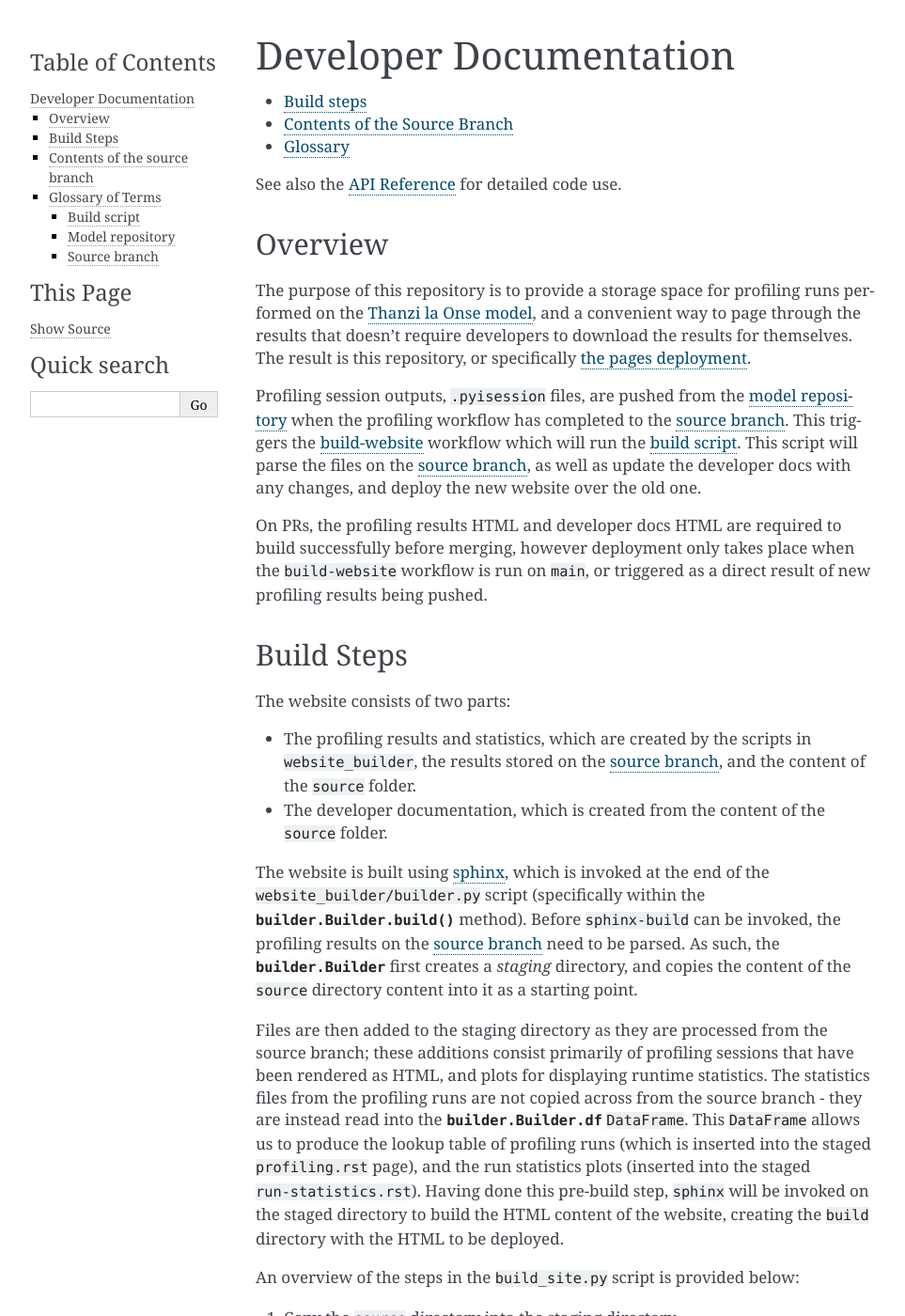
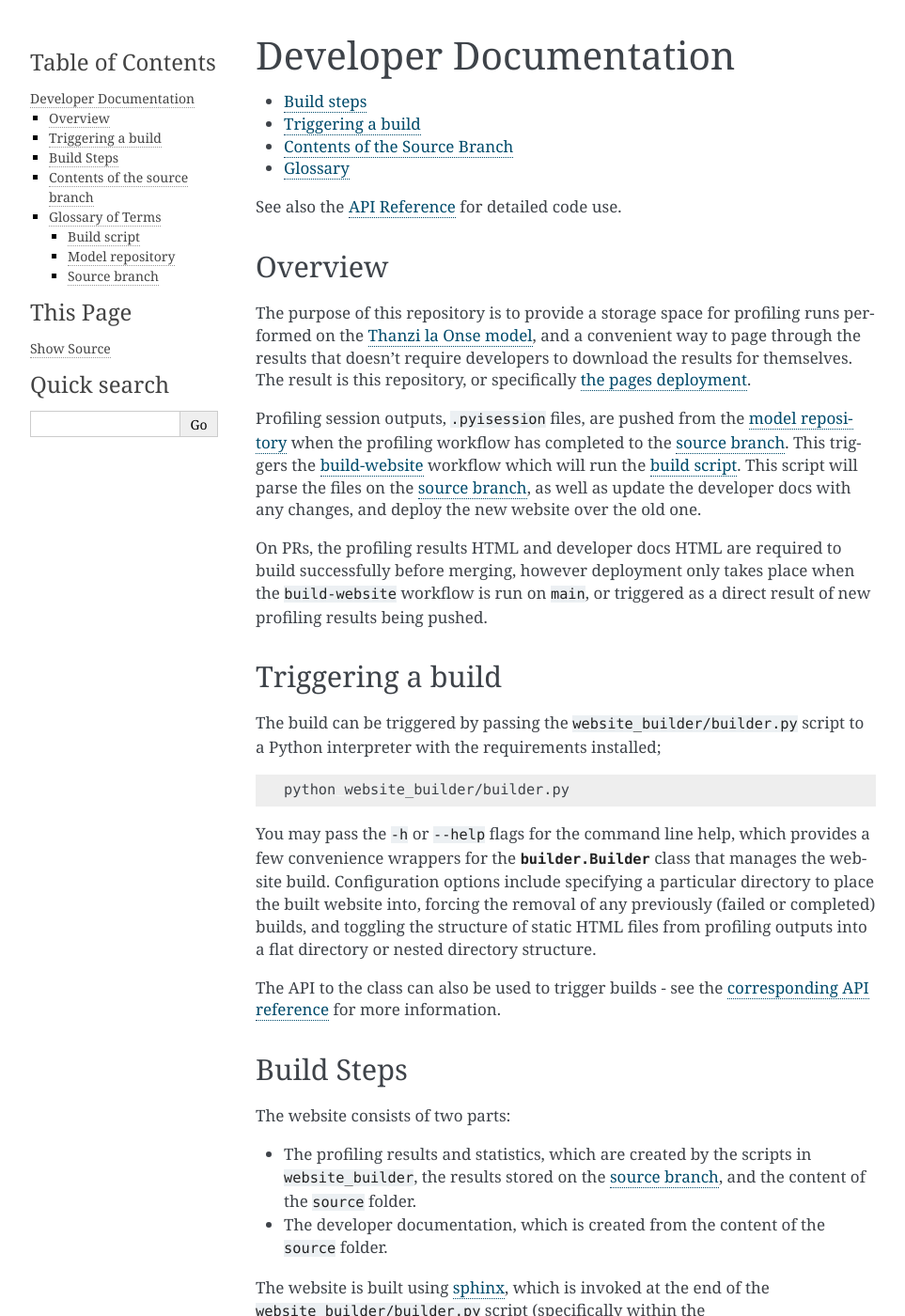
Before and after one commit to UCL/TLOmodel-profiling, a Sphinx documentation site: the page built from source/developers.rst, in a window 1280 px wide and 1400 px high. Shown: the whole window at 94% size, without its empty margins (148-1111 px from the left). Built offline with Sphinx 7.4.7, drawn with Linux system fonts in a browser that asks for light colours.

Commit message:
Document Builder and auxillary git functions

```diff
--- a/source/api/git-tree.rst
+++ b/source/api/git-tree.rst
@@ -1,13 +1,11 @@
-Supporting ``GitPython`` functions
-==================================
+Supporting functions using ``GitPython``
+========================================
 
 The codebase uses ``GitPython`` to fetch the files from the source branch containing profiling outputs.
 This is necessary to avoid manually copying across files from the source branch every time we want to rebuild, avoid tracking the results files alongside the code that processes them, and to provide some buffer against the automatic workflow commit overwriting the ``main`` branch.
 
 This has the added advantage that we can *read* files on the source branch one-at-a-time to minimise memory usage.
 
-TODO: Write better docstrings. Also space some of this stuff out? No line breaks makes things look nasty :(
-
 .. automodule:: git_tree
     :members:
     :undoc-members:
--- a/source/developers.rst
+++ b/source/developers.rst
@@ -2,6 +2,7 @@ Developer Documentation
 =======================
 
 - :ref:`Build steps <developers:build steps>`
+- :ref:`Triggering a build <developers:triggering a build>`
 - :ref:`Contents of the Source Branch <developers:contents of the source branch>`
 - :ref:`Glossary <developers:glossary of terms>`
 
@@ -18,6 +19,20 @@ This triggers the `build-website <https://github.com/UCL/TLOmodel-profiling/blob
 This script will parse the files on the `source branch`_, as well as update the developer docs with any changes, and deploy the new website over the old one.
 
 On PRs, the profiling results HTML and developer docs HTML are required to build successfully before merging, however deployment only takes place when the ``build-website`` workflow is run on ``main``, or triggered as a direct result of new profiling results being pushed.
+
+Triggering a build
+------------------
+
+The build can be triggered by passing the ``website_builder/builder.py`` script to a Python interpreter with the requirements installed;
+
+.. code-block:: bash
+
+   python website_builder/builder.py
+
+You may pass the ``-h`` or ``--help`` flags for the command line help, which provides a few convenience wrappers for the :class:`builder.Builder` class that manages the website build.
+Configuration options include specifying a particular directory to place the built website into, forcing the removal of any previously (failed or completed) builds, and toggling the structure of static HTML files from profiling outputs into a flat directory or nested directory structure.
+
+The API to the class can also be used to trigger builds - see the :doc:`corresponding API reference <api/builder>` for more information.
 
 Build Steps
 -----------
```
Also changed, not shown: source/api/builder.rst (+21 -2 lines), 2 other files.
